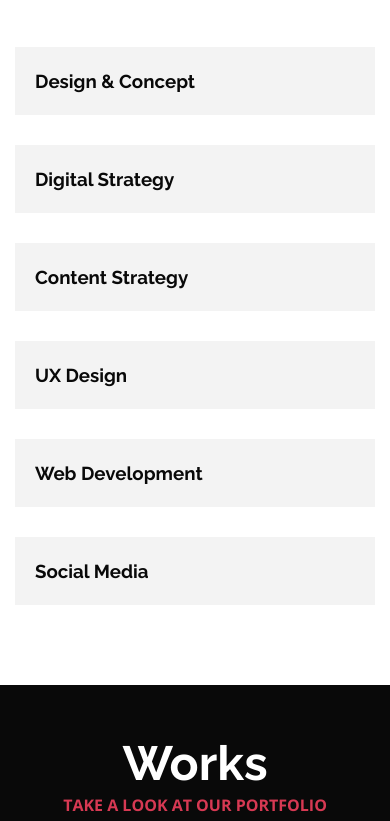
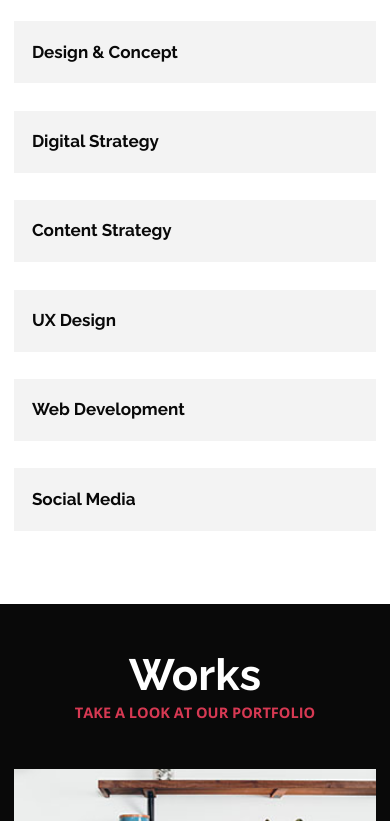
Before and after one commit to SoliraZ/holbertonschool-web_front_end, a plain HTML site: page responsive_design/07-index.html in a window 390 px wide. Shown: the part 540-1361 px from the top of the page. Drawn offline with nearby package versions, Linux system fonts and the light colour scheme.

Commit message:
Add media queries for improved font sizing on mobile devices, enhancing responsiveness for screen widths below 767px.

```diff
--- a/responsive_design/07-styles.css
+++ b/responsive_design/07-styles.css
@@ -351,6 +351,18 @@ a:active {
 .button-primary:hover {
     color: var(--color-primary);
     background: var(--color-white);
+}
+
+@media (max-width: 480px) {
+    html {
+        font-size: 57%;
+    }
+}
+
+@media (min-width: 481px) and (max-width: 767px) {
+    html {
+        font-size: 60%;
+    }
 }
 
 /* Helpers
```
